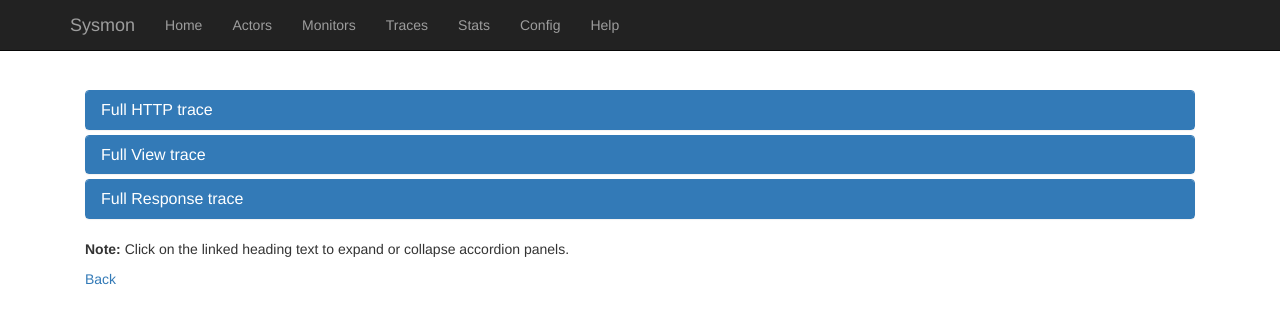
After one commit to hkff/AccMon, a Django app: template fodtlmon_middleware/templates/pages/traces.html in a window 1280 px wide. The commit adds this page. Shown: the top 324 px of the page. Run offline with Django 3.2, Linux system fonts and the light colour scheme; the template is opened without the code that fills it, so the values that code supplies are empty; some libraries are stand-ins or nearby versions.

Commit message:
Show full traces

```diff
--- a/fodtlmon_middleware/templates/fragments/monitor.html
+++ b/fodtlmon_middleware/templates/fragments/monitor.html
@@ -98,7 +98,7 @@
                 {% endif %}
                 <tr>
                   <td class="mon_details_row_name"> Trace (only last 50) : </td>
-                  <td> <a href="{% url 'http_trace' %}">See full trace</a> </td>
+                  <td> <a href="{% url 'traces' %}">See full trace</a> </td>
                 </tr>
             </tbody>
           </table>
--- a/fodtlmon_middleware/templates/pages/main.html
+++ b/fodtlmon_middleware/templates/pages/main.html
@@ -19,7 +19,7 @@
         <li><a href="{% url 'sysmon' %}">Home</a></li>
         <li><a href="{% url 'actors' %}">Actors</a></li>
         <li><a href="{% url 'monitors' %}">Monitors</a></li>
-        <li><a href="{% url 'http_trace' %}">Trace</a></li>
+        <li><a href="{% url 'traces' %}">Traces</a></li>
         <li><a href="{% url 'stats' %}">Stats</a></li>
         <li><a href="{% url 'config' %}">Config</a></li>
         <li><a href="{% url 'config' %}">Help</a></li>
--- /dev/null
+++ b/fodtlmon_middleware/templates/pages/traces.html
@@ -0,0 +1,86 @@
+{% extends "pages/main.html" %}
+{% load staticfiles %}
+{% block title %} Full traces {% endblock %}
+
+{% block container %}
+
+<div class="bs-example">
+    <div class="panel-group" id="accordion">
+        <div class="panel panel-primary">
+            <div class="panel-heading">
+                <h4 class="panel-title">
+                    <a data-toggle="collapse" data-parent="#accordion" href="#collapseOne"> Full HTTP trace </a>
+                </h4>
+            </div>
+            <div id="collapseOne" class="panel-collapse collapse">
+                <div class="panel-body">
+                    <p> Events logged when an HTTP request is received by the server.</p>
+                </div>
+                <table class="table">
+                    <tbody>
+                    {% for t in http_trace.events %}
+                        <tr>
+                            <td> {{ forloop.counter }}</td>
+                            <td class="col-md-2"> {{ t.step }}</td>
+                            <td> {{ t }}</td>
+                        </tr>
+                    {% endfor %}
+                    </tbody>
+                </table>
+            </div>
+        </div>
+        <div class="panel panel-primary">
+            <div class="panel-heading">
+                <h4 class="panel-title">
+                    <a data-toggle="collapse" data-parent="#accordion" href="#collapseTwo"> Full View trace </a>
+                </h4>
+            </div>
+            <div id="collapseTwo" class="panel-collapse collapse">
+                <div class="panel-body">
+                    <p> Events logged when a view is being processed by the server.</p>
+                </div>
+                <table class="table">
+                    <tbody>
+                    {% for t in view_trace.events %}
+                        <tr>
+                            <td> {{ forloop.counter }}</td>
+                            <td class="col-md-2"> {{ t.step }}</td>
+                            <td> {{ t }}</td>
+                        </tr>
+                    {% endfor %}
+                    </tbody>
+                </table>
+            </div>
+        </div>
+        <div class="panel panel-primary">
+            <div class="panel-heading">
+                <h4 class="panel-title">
+                    <a data-toggle="collapse" data-parent="#accordion" href="#collapseThree"> Full Response trace </a>
+                </h4>
+            </div>
+            <div id="collapseThree" class="panel-collapse collapse">
+                <div class="panel-body">
+                    <p> Events logged when a response is emitted from the server.</p>
+                </div>
+                <table class="table">
+                    <tbody>
+                    {% for t in response_trace.events %}
+                        <tr>
+                            <td> {{ forloop.counter }}</td>
+                            <td class="col-md-2"> {{ t.step }}</td>
+                            <td> {{ t }}</td>
+                        </tr>
+                    {% endfor %}
+                    </tbody>
+                </table>
+            </div>
+        </div>
+    </div>
+	<p><strong>Note:</strong> Click on the linked heading text to expand or collapse accordion panels.</p>
+</div>
+
+<a href="javascript: history.go(-1)">Back</a>
+</br>
+
+
+{% endblock %}
--- a/fodtlmon_middleware/urls.py
+++ b/fodtlmon_middleware/urls.py
@@ -29,7 +29,7 @@ urlpatterns = [
     url(r'^sysmon/monitors/mon_violations/(?P<mon_id>.*)/$', views.show_mon_violations, name="monitor_violations"),
     url(r'^sysmon/monitors/mon_audits/(?P<mon_id>.*)/violation_audit/(?P<violation_id>.*)/$', views.mon_violation_audit,
         name="monitor_violation_audit"),
-    url(r'^sysmon/http_trace/$', views.show_http_trace, name="http_trace"),
+    url(r'^sysmon/http_trace/$', views.show_traces, name="traces"),
     url(r'^sysmon/monitors/(?P<mon_id>.*)/$', views.change_mon_status, name="mon_change_status"),
     url(r'^sysmon/actors/$', views.show_actors, name="actors"),
     url(r'^sysmon/actors/actor_details/(?P<actor_name>.*)/$', views.show_actor_details, name="actor_details"),
--- a/fodtlmon_middleware/views.py
+++ b/fodtlmon_middleware/views.py
@@ -78,8 +78,10 @@ def show_mon_violations(request, mon_id):
     return render(request, 'pages/violations.html', {"monitor": m})
 
 
-def show_http_trace(request):
-    return render(request, 'pages/full_http_trace.html', {"trace": Sysmon.main_mon.trace})
+def show_traces(request):
+    args = {"http_trace": Sysmon.main_mon.trace, "view_trace": Sysmon.main_view_mon.trace,
+            "response_trace": Sysmon.main_response_mon.trace}
+    return render(request, 'pages/traces.html', args)
 
 
 def change_mon_status(request, mon_id):
```
Also changed, not shown: fodtlmon_middleware/middleware.py (+5 -4 lines), fodtlmon_middleware/templates/pages/full_http_trace.html (deleted, +0 -24 lines), fodtlmon_middleware/whitebox.py (+19 -9 lines).
